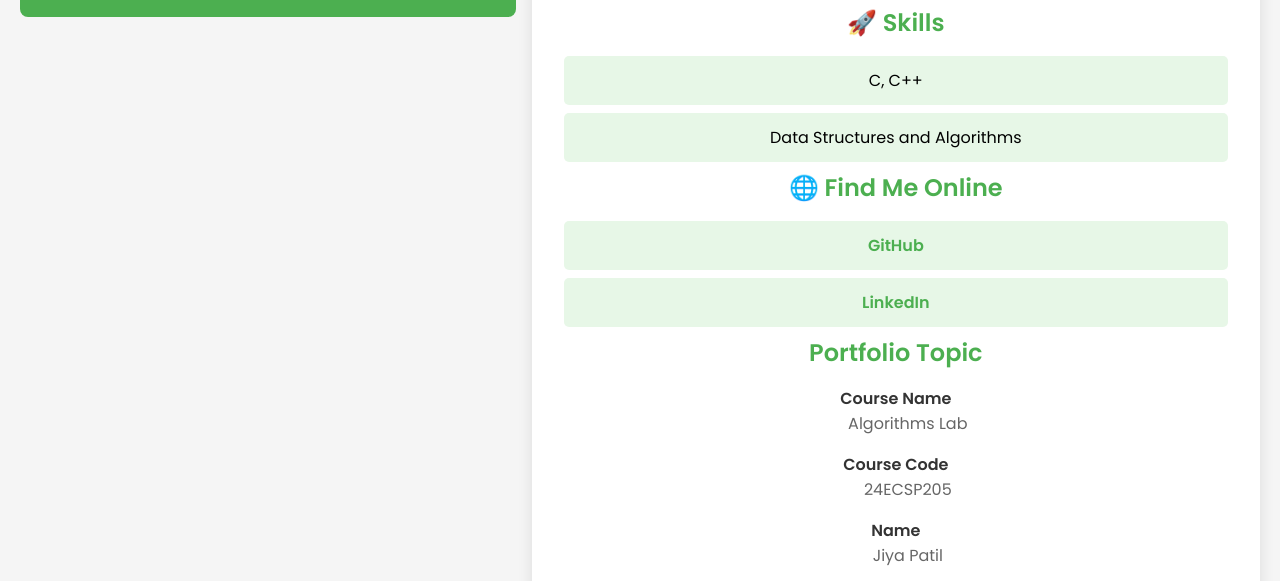
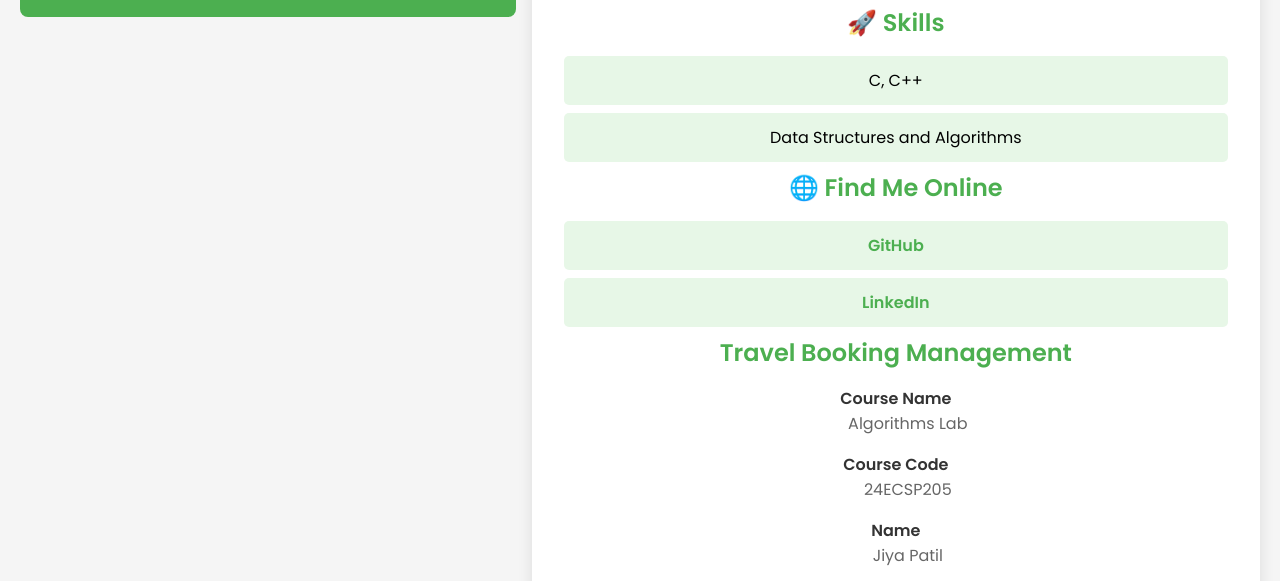
Before and after one commit to JiyaPatil34/portfolio.github.io, a plain HTML site: page index.html in a window 1280 px wide. Shown: the part 181-762 px from the top of the page. Drawn offline with Linux system fonts and the light colour scheme.

Commit message:
Update index.html

```diff
--- a/index.html
+++ b/index.html
@@ -31,7 +31,7 @@
             <li><a href="https://www.linkedin.com/in/jiyapatil" target="_blank">LinkedIn</a></li>
         </ul>
 
-        <h2>Portfolio Topic</h2>
+        <h2>Travel Booking Management</h2>
         <dl>
             <dt>Course Name</dt>
             <dd>Algorithms Lab</dd>
```
